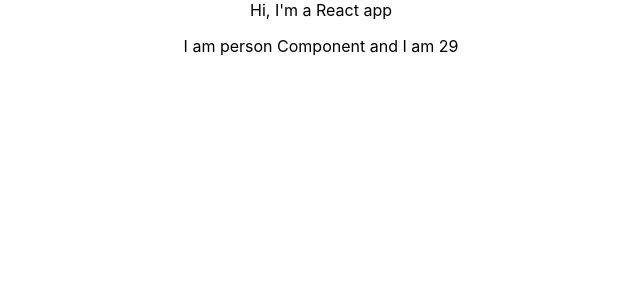
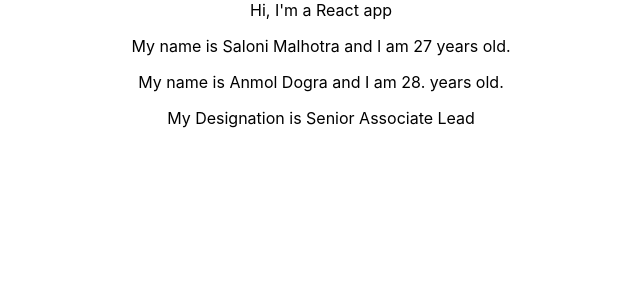
Before and after one commit to salonimalhotrawd/react-app, a React (Create React App) app: page / in a window 1280 px wide. Shown: the top 300 px of the page, without its empty margins (319-959 px from the left). Built offline with nearby package versions, Linux system fonts and the light colour scheme.

Commit message:
Understanding about the props and props children

```diff
--- a/src/App.js
+++ b/src/App.js
@@ -7,7 +7,8 @@
     return (
       <div className='App'>
         Hi, I'm a React app
-        <Person/>
+        <Person name='Saloni Malhotra' age='27'/>
+        <Person name='Anmol Dogra' age='28.'>My Designation is Senior Associate Lead</Person>
       </div>
     )
 
--- a/src/Person/Person.js
+++ b/src/Person/Person.js
@@ -3,10 +3,27 @@
 //For Bigger app it is really crowded if we put everything into the main root file
 //Also,Components are reusable and reconfigurable
 
+
+/**
+ * @props props refers to the properties which we passed into the function and the class
+ * We can use props to get the dynamic content from it which we passed from one component to another
+ * In case of class we will use `this.props` to access the properties and its values
+ */
+
+
+/**
+ * @props children basically reserved words. Children refers to any elements between the opening and closing tag of the component
+ * We can pass the complex code and plain HTML text inside it too
+ */
+
 import React from "react";
 
-const person = () => {
-    return <p>I am person Component and I am {Math.floor(Math.random() * 30)}</p>
+const person = (props) => {
+    return (
+        <div>
+            <p>My name is {props.name} and I am {props.age} years old.</p>
+            <p>{props.children}</p>
+        </div>
+    )
 }
-
 export default person;
```
